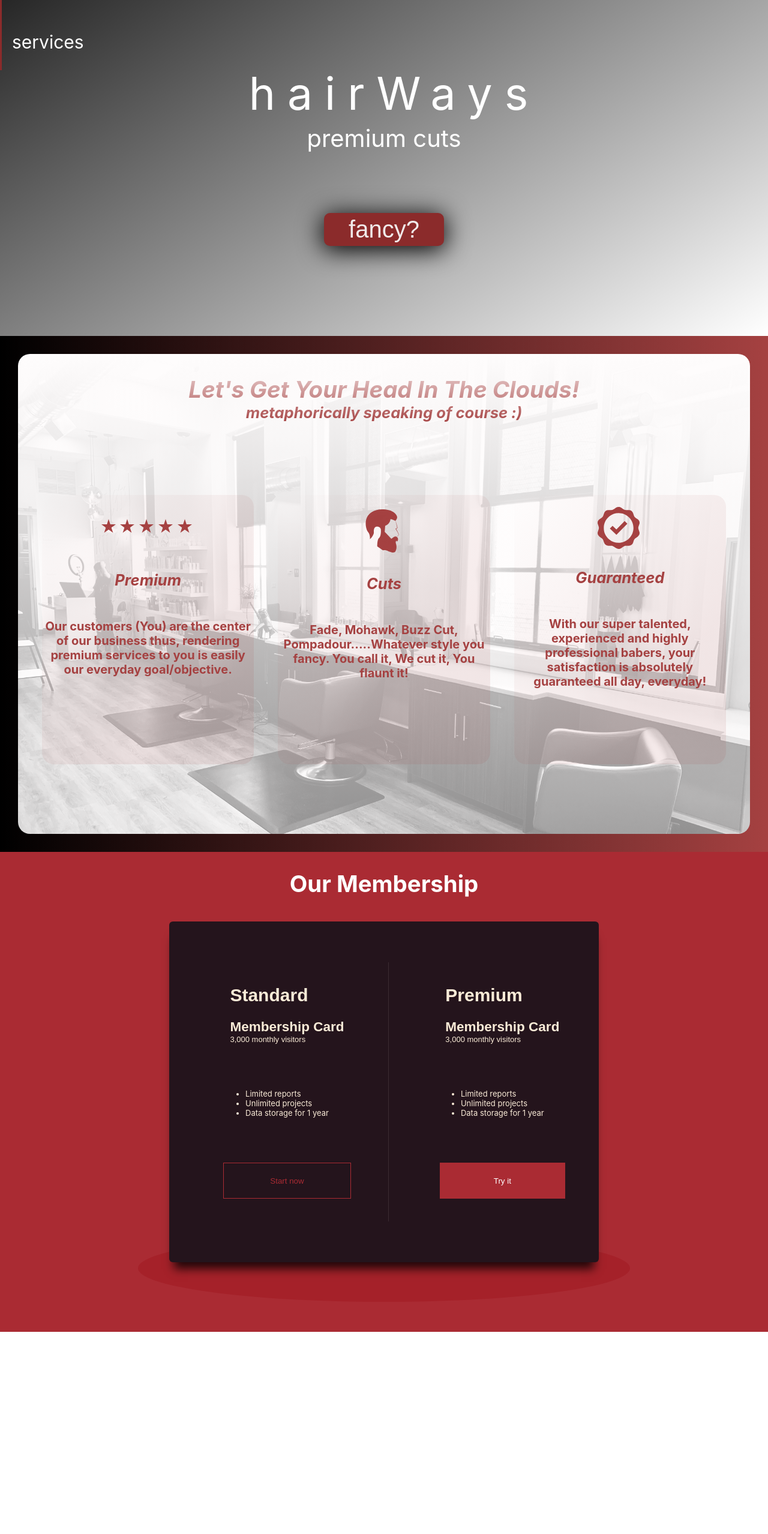
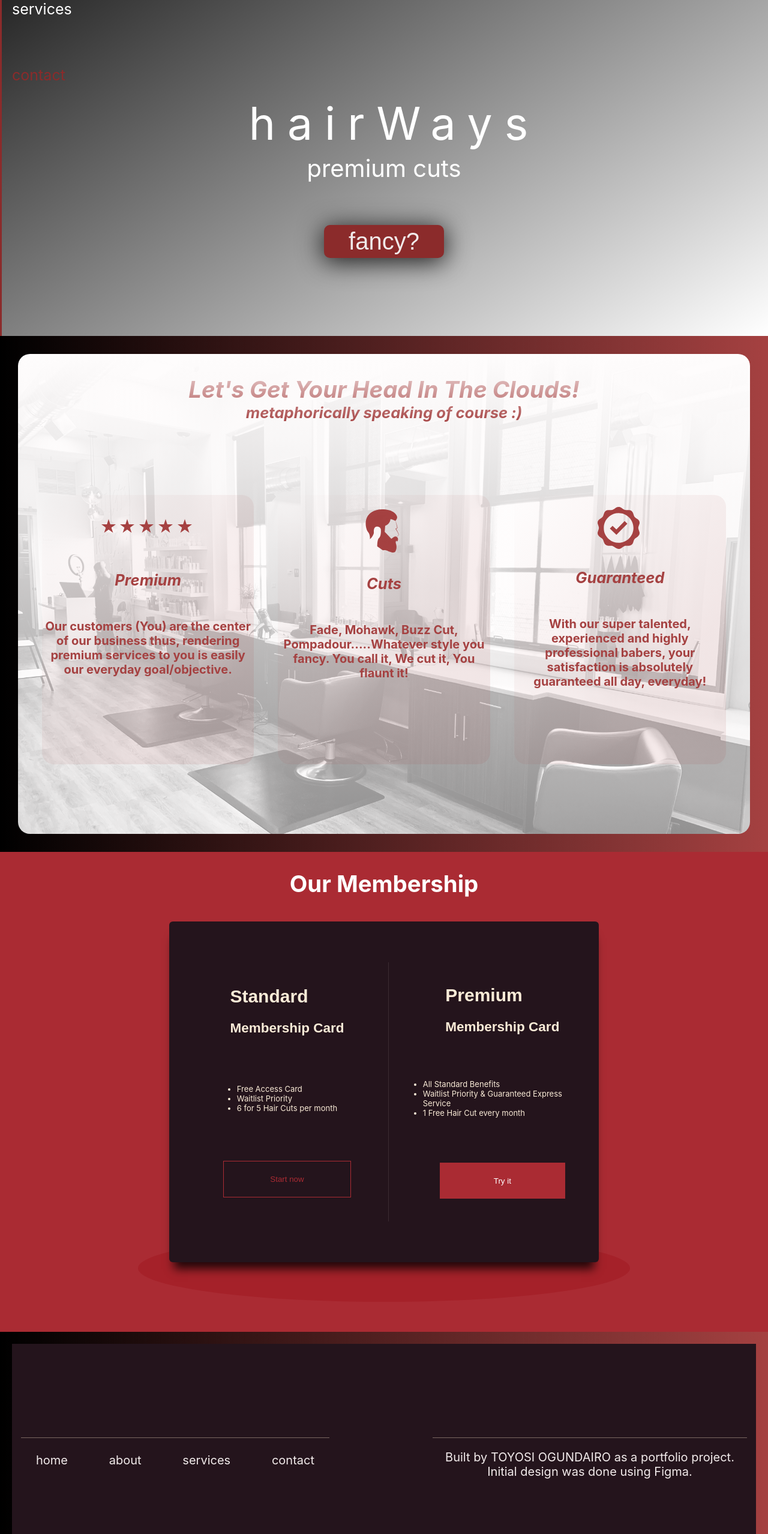
Before and after one commit to Tyossi/salon-landing-page, a website: page index.html in a window 1280 px wide. Shown: the part 240-2797 px from the top of the page at 60% size. Before the commit the page ends 2460 px from the top, so only its background shows below. Drawn offline with Linux system fonts and the light colour scheme.

```diff
--- a/index.html
+++ b/index.html
@@ -12,22 +12,21 @@
 <body>
     <header>
         <div class="header">
-            <!-- <img src="../img/salon.jpg" alt=""> -->
-            <div class="header__logo-box">
-                <div class="logo-box__logo">logo</div>
-            </div>
             <nav class="header__nav-container">
-                <div class="nav__container--items">
-                    <a href="#">
+
+                <a class="nav-link" href="#">
                     <p class="nav__text--one">home</p>
                 </a>
-                    <a href="#">
+                <a class="nav-link" href="#">
                     <p class="nav__text--two">about</p>
                 </a>
-                    <a href="#">
+                <a class="nav-link" href="#">
                     <p class="nav__text--three">services</p>
                 </a>
-                </div>
+                <a class="nav-link" href="#">
+                    <p class="nav__text--four">contact</p>
+                </a>
+
             </nav>
             <div class="header__text-box">
                 <p class="main-text">hairWays</p>
@@ -141,14 +140,13 @@
                         <h1>Standard</h1><br>
                         <span class="standard__sub-heading-text">
                             <h2>Membership Card</h2>
-                            <p class="standard__sub-heading-text-two">3,000 monthly visitors</p>
                         </span>
 
                     </div>
                     <ul class="standard-sub-benefits">
-                        <li>Limited reports</li>
-                        <li>Unlimited projects</li>
-                        <li>Data storage for 1 year</li>
+                        <li>Free Access Card</li>
+                        <li>Waitlist Priority</li>
+                        <li>6 for 5 Hair Cuts per month</li>
                     </ul>
                     <button class="CTA__start-now">Start now</button>
                 </div>
@@ -158,14 +156,13 @@
                         <h1>Premium</h1><br>
                         <span class="premium__sub-heading-text">
                             <h2>Membership Card</h2>
-                            <p class="premium__sub-heading-text-two">3,000 monthly visitors</p>
                         </span>
 
                     </div>
                     <ul class="premium-sub-benefits">
-                        <li>Limited reports</li>
-                        <li>Unlimited projects</li>
-                        <li>Data storage for 1 year</li>
+                        <li>All Standard Benefits</li>
+                        <li>Waitlist Priority & Guaranteed Express Service</li>
+                        <li>1 Free Hair Cut every month</li>
                     </ul>
                     <button class="CTA__try-it">Try it</button>
                 </div>
@@ -175,14 +172,38 @@
 
         </section>
     </main>
+    <section>
+        <footer class="footer">
+            <div class="footer__container">
+                <div class="footer__container--logo">
+
+                </div>
+                <div class="footer__container--text-content">
+                    <div class="footer__container--text-content__links">
+                        <a class="link" href="#">
+                            home
+                        </a>
+                        <a class="link" href="#">
+                            <p class="about">about</p>
+                        </a>
+                        <a class="link" href="#">
+                            <p class="contact">services</p>
+                        </a>
+                        <a class="link" href="#">
+                            <p class="contact">contact</p>
+                        </a>
+
+                    </div>
+                    <div class="footer__container--text-content__citation">
+                        Built by TOYOSI OGUNDAIRO as a portfolio project. Initial design
+                        was done using Figma.
+                    </div>
+                </div>
+
+            </div>
+        </footer>
+    </section>
 
 </body>
 
 </html>
-
-
-<!-- <div class="basic__membership-card">
-    <h2></h2>
-    <p></p>
-    <button></button>
-</div> -->
--- a/sass/base/_base.scss
+++ b/sass/base/_base.scss
@@ -18,6 +18,7 @@
     }
 }
 
+
 body {
     font-family: -apple-system, BlinkMacSystemFont, 'Segoe UI', Roboto, Oxygen, Ubuntu, Cantarell, 'Open Sans', 'Helvetica Neue', sans-serif;
     box-sizing: border-box;
--- a/sass/main.scss
+++ b/sass/main.scss
@@ -6,60 +6,39 @@
     margin: 0;
     padding: 0; }
 
-  // html {
-  //   font-size: 62.5%;
-
-  // }
-
 
 
   .header {
     background-image:  linear-gradient(to left top, rgba(128, 128, 128, 0), rgb(0, 0, 0)), url("../img/salon.jpg");
     background-size: cover;
     background-position: top;
-    position: relative;
     height: 100vh;
+    display: flex;
+    flex-direction: column;
 
     @include respond(tab-port){
-      height: 69vh;
+      height: 100vh;
     }
     @include respond(phone){
-      height: 46vh;
+      height: 65vh;
     }
 
     max-width: 100%;
   }
 
 
-  .header__logo-box {
-      display: flex;
-      justify-content: flex-end;
-
-
-    }
-
-
-  .logo-box__logo {
-    background-color: #8b2b2b;
-        flex: 0 0 5%;
-        width: 2rem;
-        height: 2rem;
-        padding: 2rem;
-        margin: 1rem;
-        text-align: center;
-
-    }
 
   .header__nav-container {
       display: flex;
+      justify-content: space-between;
+      margin-right: 0 0 4rem 2rem;
+      font-size: 2.5rem;
+      height: 50vh;
+      display: flex;
       flex-direction: column;
       justify-content: space-between;
-      margin-right: 0 0 4rem 2rem;
-      height: 20rem;
       align-items: flex-start;
-      font-size: 3rem;
-      color: #fff;
-
+       animation: moveInTop 1s ease-out;
     }
 
   .nav__text--one{
@@ -67,9 +46,7 @@
     margin: 2rem;
     width: 2rem;
     margin-bottom: 6rem;
-
-
-
+    animation: moveInTop 1s ease-out  ;
   }
 
   .nav__text--two{
@@ -77,7 +54,7 @@
     margin: 2rem;
     width: 2rem;
     margin-bottom: 6rem;
-
+    animation: moveInTop 1s ease-out  ;
   }
 
 .nav__text--three{
@@ -85,45 +62,52 @@
     margin: 2rem;
     width: 2rem;
     margin-bottom: 6rem;
-
+    animation: moveInTop 1s ease-out  ;
   }
 
-
-   /* @keyframes movieInTop {
-    0%{
-      opacity: 1;
-      transform: translateY(10rem);
+.nav__text--four{
+    flex: 0 0 30%;
+    margin: 2rem;
+    width: 2rem;
+    margin-bottom: 6rem;
+    animation: moveInTop 1s ease-out  ;
   }
 
-    80%{
-      opacity: 1;
+  @keyframes moveInTop {
+    0% {
+      opacity: 0;
+      transform: translateY(-3rem);
     }
 
-    100%{
+    100% {
       opacity: 1;
+      transform: translateY(0);
     }
-  }      */
-
-  /* @keyframes moveInBottom {
-    0% {
-      transform: translateY(3rem);
-      opacity: 1;
   }
 
-    80%{
-      opacity: 1;
+  @keyframes moveInBottom {
+    0% {
+      opacity: 0;
+      transform: translateY(3rem);
     }
 
-    100%{
+    90% {
       opacity: 1;
+      transform: translateY(-2rem);
     }
-  } */
+
+    100% {
+      opacity: 1;
+      transform: translateY(0);
+    }
+  }
+
 
 .header__text-box {
     display: flex;
     justify-content: space-between;
     flex-direction: column;
-    margin-top: 7rem;
+
     align-items: center;
     font-size:60%;
     color: #fff;
@@ -136,11 +120,9 @@
     margin: 0 0 .5rem 3.5rem;
     letter-spacing: 2rem;
     backface-visibility: hidden;
-    // animation-name: moveInTop;
-    /* animation-duration: 8s; */
-    // transition: 4s;
-    backface-visibility: hidden;
     font-size: 7.5rem;
+    animation: moveInTop 1s ease-out  ;
+
     @include respond(tab-port){
       font-size: 5.5rem;
     }
@@ -148,14 +130,12 @@
 
 .sub-text {
     font-size: 4rem;
+    animation: moveInTop 1s ease-out;
+    margin-bottom: 7rem;
+
     @include respond(tab-port){
       font-size: 2.5rem;
     }
-    margin-bottom: 10rem;
-    animation-name: moveInTop;
-    /* animation-duration: 8s; */
-    transition: 4s;
-    backface-visibility: hidden;
   }
 
 .btn{
@@ -165,18 +145,17 @@
     width: 20rem;
     height: 5.5rem;
     font-size: 4rem;
+    outline: none;
+    color: rgb(241, 234, 234);
+    background-color: #8b2b2b;
+    box-shadow: rgb(32, 32, 32) 0 0.5rem 4rem 0.2rem;
+    animation: moveInBottom 1.5s ease-out;
+
       @include respond(tab-port){
       width: 15rem;
       height: 3.5rem;
       font-size: 3rem;
     }
-    outline: none;
-    color: rgb(241, 234, 234);
-    background-color: #8b2b2b;
-    box-shadow: rgb(0, 0, 0) 0 0.5rem 4rem 0.2rem;
-
-
-    /* text-align: center; */
   }
 
   .btn:hover{
@@ -191,18 +170,16 @@
   }
 
   .btn-animated{
-    animation-name: moveInBottom;
-    animation-duration: 5s;
         transition: all .3s;
   }
 
-  a{
+  .nav-link{
     text-decoration: none;
     color: #fff;
 
   }
 
-  a:hover{
+  .nav-link:hover{
     color: #8b2b2b;
   }
 
@@ -210,12 +187,12 @@
     position: relative;
   }
 
-  a::before {
+  .nav-link::before {
     content: "";
     position: absolute;
     top: 0;
     left: 0;
-    height: 90%;
+    height: 100%;
     width: .3rem;
     background-color: #8b2b2b;
     margin-bottom: .5rem;
@@ -225,7 +202,6 @@
   .about__section{
     height: 100vh;
     background-image: linear-gradient(to right,black, #A54141);
-    /* position: relative; */
     padding: 3rem;
 
     @include respond(tab-port){
@@ -237,7 +213,6 @@
 
   .about__container {
     background-image: linear-gradient(to bottom, #FEFCFC, #fefcfc91), url(../img/salon1.jpg);
-    /* background-color: #FEFCFC; */
     height: auto;
     @include respond(tab-port){
       height: 147rem;
@@ -248,7 +223,6 @@
     flex-direction: column;
     background-size: cover;
     background-position: top;
-    // max-width: 100%;
 
   }
 
@@ -306,10 +280,6 @@
     margin: 2rem;
     border-radius: 2rem;
     text-align: center;
-    /* display: flex;
-    flex-direction: column;
-    justify-content: space-around;
-    align-items: center; */
   }
 
   .card-one__text{
@@ -400,7 +370,6 @@
     font-size: 1.7rem;
     margin-bottom: 3rem;
     color: #A54141;
-    // border-bottom: solid #a54141a9;
     border-width: 10%;
     padding-bottom: 2rem;
   }
@@ -411,7 +380,6 @@
     margin-bottom: 3rem;
     color: #A54141;
     font-style: italic;
-    // border-bottom: solid #a54141a9;
     border-width: 10%;
     padding-bottom: 2rem;
 
@@ -423,7 +391,6 @@
     margin-bottom: 3rem;
     color: #A54141;
     font-style: italic;
-    /* border-bottom: solid #a54141a9; */
     padding-bottom: 2rem;
   }
 
@@ -433,7 +400,6 @@
     display: flex;
     flex-direction: row;
     justify-content: center;
-    /* align-items: center; */
     position: relative;
 
     &__heading{
@@ -550,3 +516,65 @@
       position: absolute;
       margin-bottom: 5rem;
     }
+
+    .footer{
+      height: 45vh;
+      background-image: linear-gradient(to right,black, #A54141);
+      padding: 2rem;
+
+      &__container{
+          background-color: #24141C;
+          height: 45vh;
+          width: 100%;
+          display: flex;
+          justify-content: space-around;
+          flex-direction: column;
+
+          &--logo {
+               flex: 0 0 20%;
+            height: 4rem;
+          }
+
+          &--text-content {
+            flex: 0 0 50%;
+            height: 7rem;
+            padding: 1rem 1.5rem 0 1.5rem;
+            display: flex;
+            justify-content: space-between;
+
+            &__links{
+              padding: 1.5rem;
+              display: flex;
+              justify-content: space-between;
+              border-top: solid rgba(255, 235, 205, 0.39);
+              border-width: thin;
+              flex: 0 0 40%;
+              text-align: center;
+              font-size: 2rem;
+              color:black;
+            }
+
+            &__citation{
+              flex: 0 0 40%;
+              padding: 2rem;
+              border-top: solid rgba(255, 235, 205, 0.39);
+              border-width: thin;
+              text-align: center;
+              font-size: 2rem;
+              color: rgb(241, 234, 234);
+            }
+          }
+      }
+    }
+
+    .link{
+       text-decoration: none;
+       color: rgb(241, 234, 234);
+       padding: 1rem;
+    }
+
+    .link:hover{
+        transform: skew(2deg, 3deg);
+        background-color: #AA2B33;
+        border-radius: 1rem;
+    }
```
Also changed, not shown: css/style.css, img/salon2.jpg (deleted), img/sized.jpg (deleted), img/sized2.jpg (deleted). Lines whose indentation alone changed are shown as unchanged.
